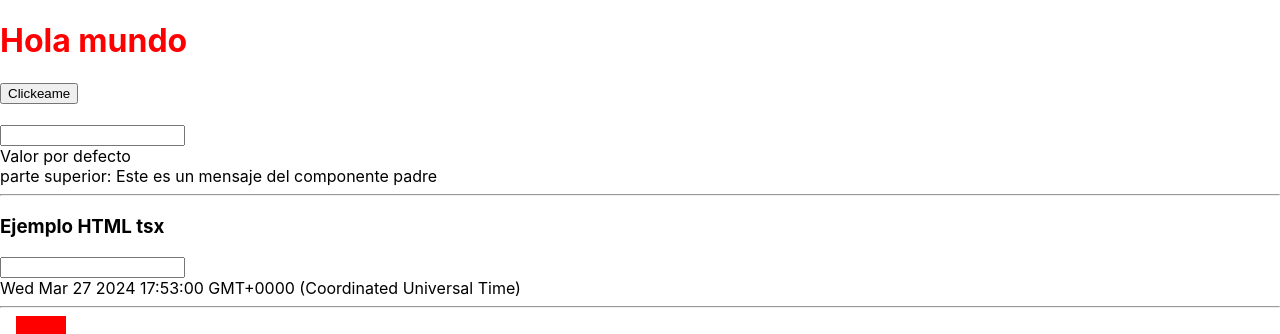
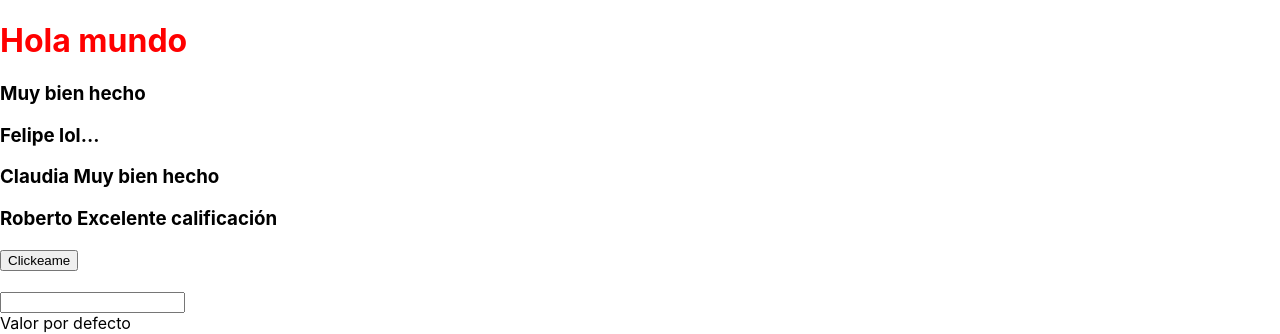
Before and after one commit to emendozadv/react-peliculas, a React (Create React App) app: page / in a window 1280 px wide. Shown: the top 334 px of the page. Built offline with nearby package versions, Linux system fonts and the light colour scheme.

Commit message:
contenido dinamico, repitiendo contenido y comunicacion hijo a padre

```diff
--- a/src/App.tsx
+++ b/src/App.tsx
@@ -5,6 +5,8 @@ import './App.css';
 import MostrarTexto from './MostrarTexto';
 import EjemploReloj from './EjemploReloj';
 import ProyectarContenido2 from './ProyectarContenido2'
+import ContenidoDinamico from './ContenidoDinamico';
+import FormularioTexto from './FormularioTexto';
 
 function App() {
   const [texto, setTexto] = useState('Valor por defecto');
@@ -12,9 +14,14 @@ function App() {
   const imagenURL = "https://ensocore.com/media/61/reactjs-logo-sticker%20%281%29.jpg";
   const manejarClick = () => console.log('click');
 
-  const manejarKeyUp = (e: React.KeyboardEvent<HTMLInputElement>) => {
-    console.log(e.currentTarget.value);
-    setTexto(e.currentTarget.value);
+  // const manejarKeyUp = (e: React.KeyboardEvent<HTMLInputElement>) => {
+  //   console.log(e.currentTarget.value);
+  //   setTexto(e.currentTarget.value);
+  // }
+
+   const manejarKeyUp = (textoInput: string) => {
+    console.log(textoInput);
+    setTexto(textoInput);
   }
 
   const parteIntermedia = <EjemploReloj />
@@ -25,9 +32,18 @@ function App() {
 
     const parteInferior = <div style={estilo}></div>
 
+    const calificaciones = [
+      {nombre: 'Felipe', calificacion: 75},
+      {nombre: 'Claudia', calificacion: 85},
+      {nombre: 'Roberto', calificacion: 95}
+    ]
+
   return (
     <div>
     <h1 className='rojo'>Hola mundo</h1>
+    <ContenidoDinamico calificacion = {85}/>
+    {calificaciones.map(cal => <ContenidoDinamico key={cal.nombre} {...cal}/>)}
+
     <button
       // onClick={manejarClick}
       onMouseEnter={() => console.log('entrando')}
@@ -37,9 +53,11 @@ function App() {
     <br />
     <br />
 
-    <input type="text"
+    <FormularioTexto manejarKeyUp={(e: string) => manejarKeyUp(e)} />
+
+    {/* <input type="text"
     onKeyUp={(e) => manejarKeyUp(e)}
-    />
+    /> */}
 
     {/* <div>
     {texto}
--- /dev/null
+++ b/src/ContenidoDinamico.tsx
@@ -0,0 +1,27 @@
+export default function ContenidoDinamico(props: any){
+    // return(
+    //     <div>
+    //         {props.mostrarMensajeSecreto ? <span>Mensaje secreto: 42</span> : null}
+    //     </div>
+    // )
+
+    if (props.calificacion > 90){
+        return (
+        <div>
+        <h3>{props.nombre} Excelente calificación</h3>
+        </div>
+        )
+        } else if(props.calificacion >= 80 && props.calificacion <= 90) {
+        return (
+        <div>
+        <h3>{props.nombre} Muy bien hecho</h3>
+        </div>
+        )
+        } else{
+        return (
+        <div>
+        <h3>{props.nombre} lol...</h3>
+        </div>
+        )
+        }
+}
--- /dev/null
+++ b/src/FormularioTexto.tsx
@@ -0,0 +1,10 @@
+export default function FormularioTexto (props: formularioTextoProps) {
+    return (
+    <input type="text"
+    onKeyUp={(e) => props.manejarKeyUp(e.currentTarget.value)}
+    />
+    )
+    }
+    interface formularioTextoProps {
+    manejarKeyUp (texto: string): void
+    }
```
